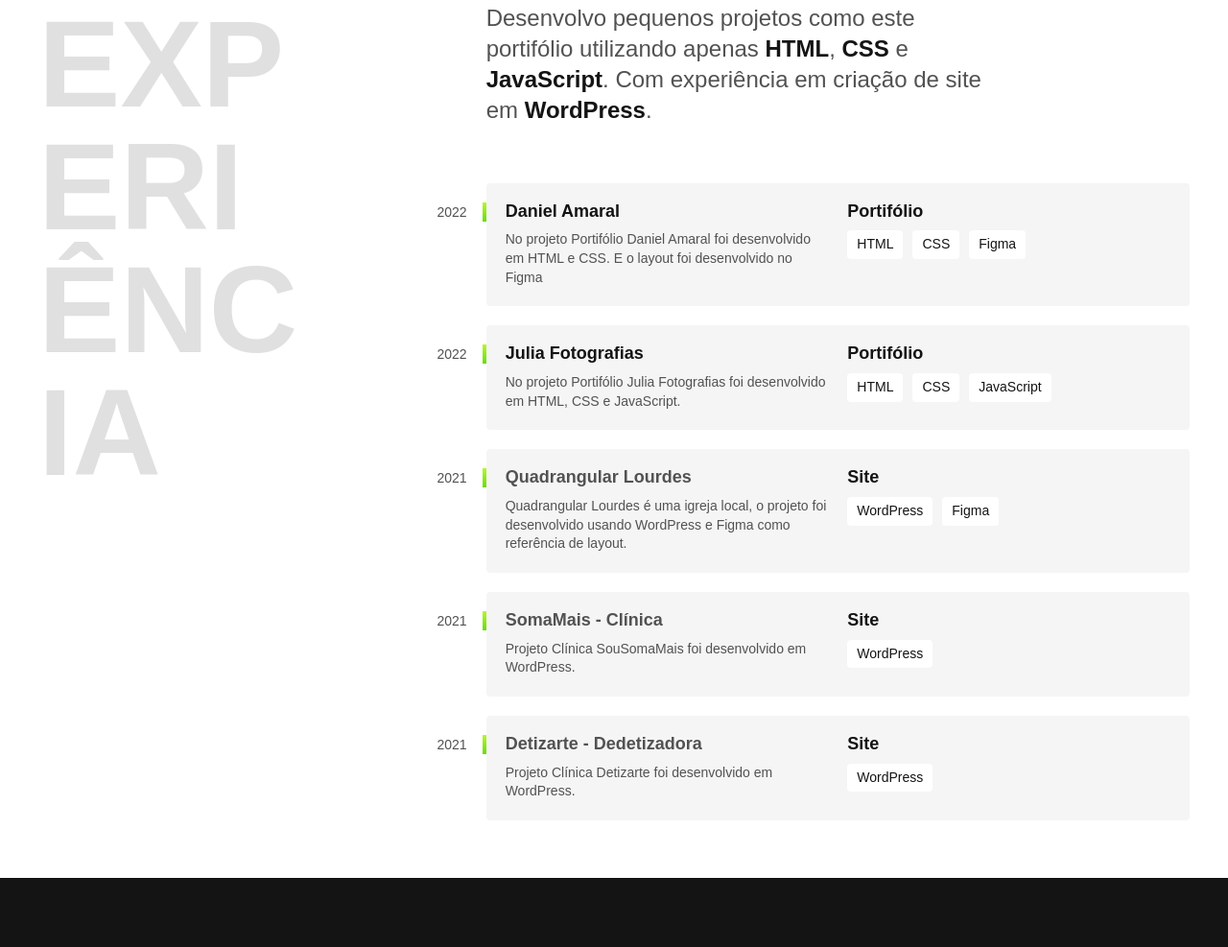
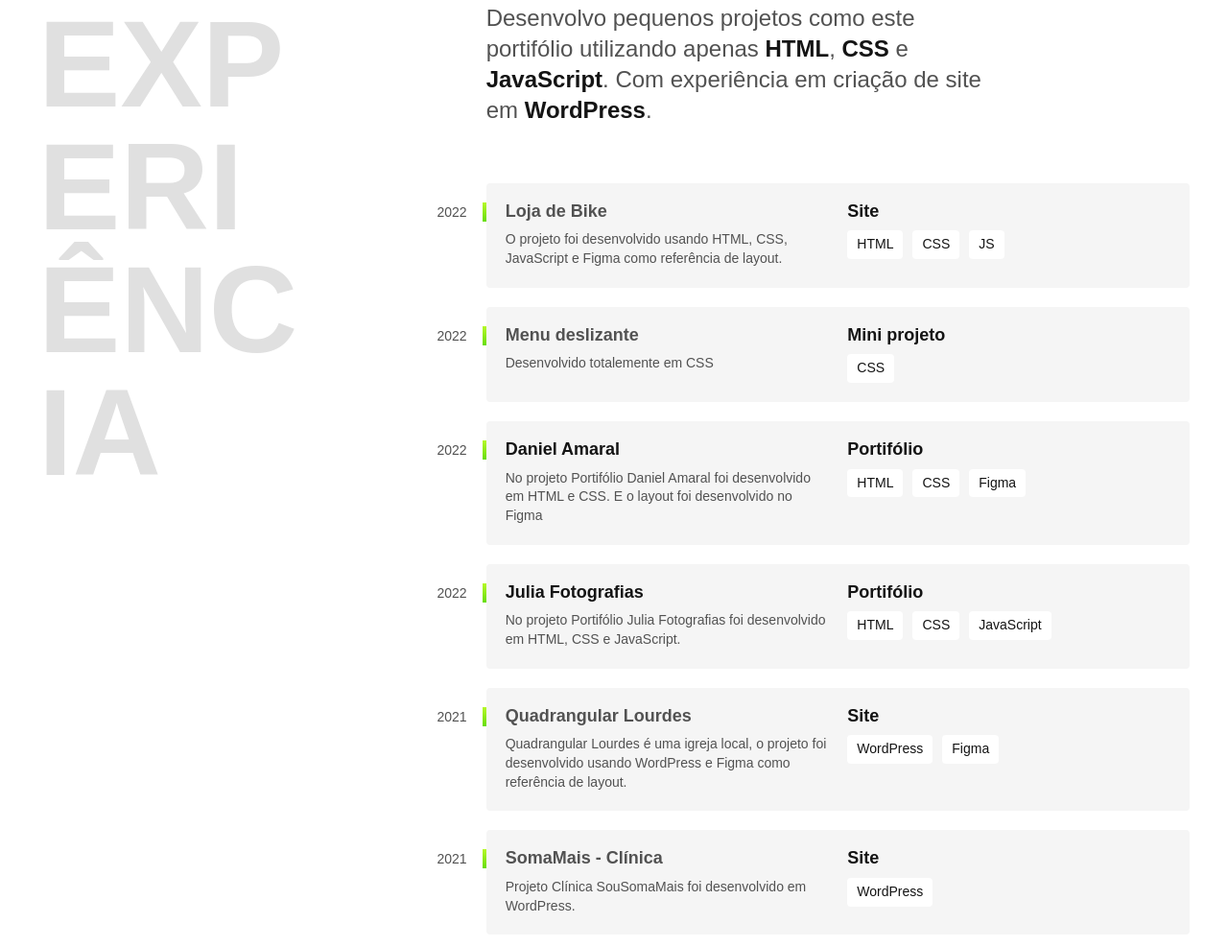
Before and after one commit to DanielAmarall/DanielAmarall.github.io, a plain HTML site: page index.html in a window 1280 px wide. Shown: the part 755-1742 px from the top of the page at 96% size. Drawn offline with Linux system fonts and the light colour scheme.

Commit message:
att projetos

```diff
--- a/index.html
+++ b/index.html
@@ -57,6 +57,28 @@
     <h2 class="subtitulo">Experiência</h2>
     <div>
       <p class="experiencia-texto">Desenvolvo pequenos projetos como este portifólio utilizando apenas <strong>HTML</strong>,<strong> CSS</strong> e <strong>JavaScript</strong>. Com experiência em criação de site em <strong>WordPress</strong>.</p>
+
+      <div class="projeto">
+        <span class="projeto-ano">2022</span>
+        <a class="projeto-titulo" href="https://danielamarall.github.io/storebikecraft">Loja de Bike</a>
+        <span class="projeto-titulo">Site</span>
+        <p class="projeto-texto">O projeto foi desenvolvido usando HTML, CSS, JavaScript e Figma como referência de layout.</p>
+        <ul class="projeto-habilidade">
+          <li>HTML</li>
+          <li>CSS</li>
+          <li>JS</li>
+        </ul>
+      </div>
+
+      <div class="projeto">
+        <span class="projeto-ano">2022</span>
+        <a class="projeto-titulo" href="https://danielamarall.github.io/menudeslizante">Menu deslizante</a>
+        <span class="projeto-titulo">Mini projeto</span>
+        <p class="projeto-texto">Desenvolvido totalemente em CSS</p>
+        <ul class="projeto-habilidade">
+          <li>CSS</li>
+        </ul>
+      </div>
 
       <div class="projeto">
         <span class="projeto-ano">2022</span>
```
